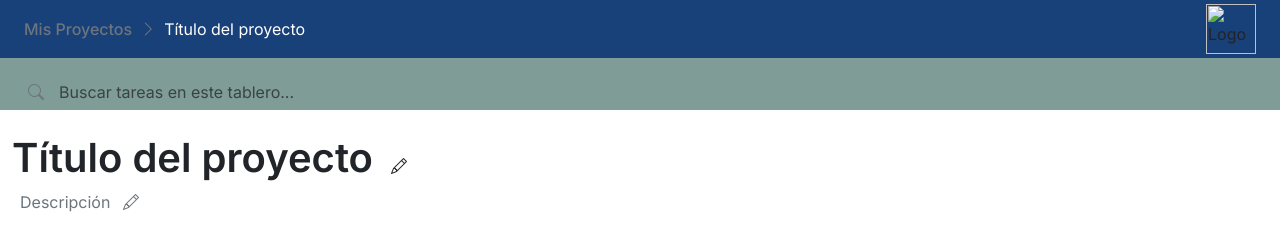
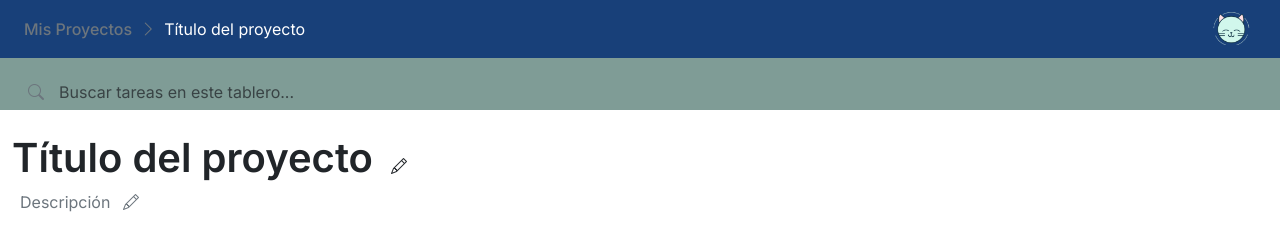
Before and after one commit to sofialedesmaa/TaskBoard, a plain HTML site: page board.html in a window 1280 px wide. Drawn offline with nearby package versions, Linux system fonts and the light colour scheme.

Commit message:
Update board.html

```diff
--- a/board.html
+++ b/board.html
@@ -27,7 +27,7 @@
         </div>
 
         <div class="ms-auto me-4">
-            <img src="Imagenes/LOGO.png" alt="Logo" width="50" height="50">
+            <img src="assets/LOGO.png" alt="Logo" width="50" height="50">
         </div>
     </nav>
 
```
